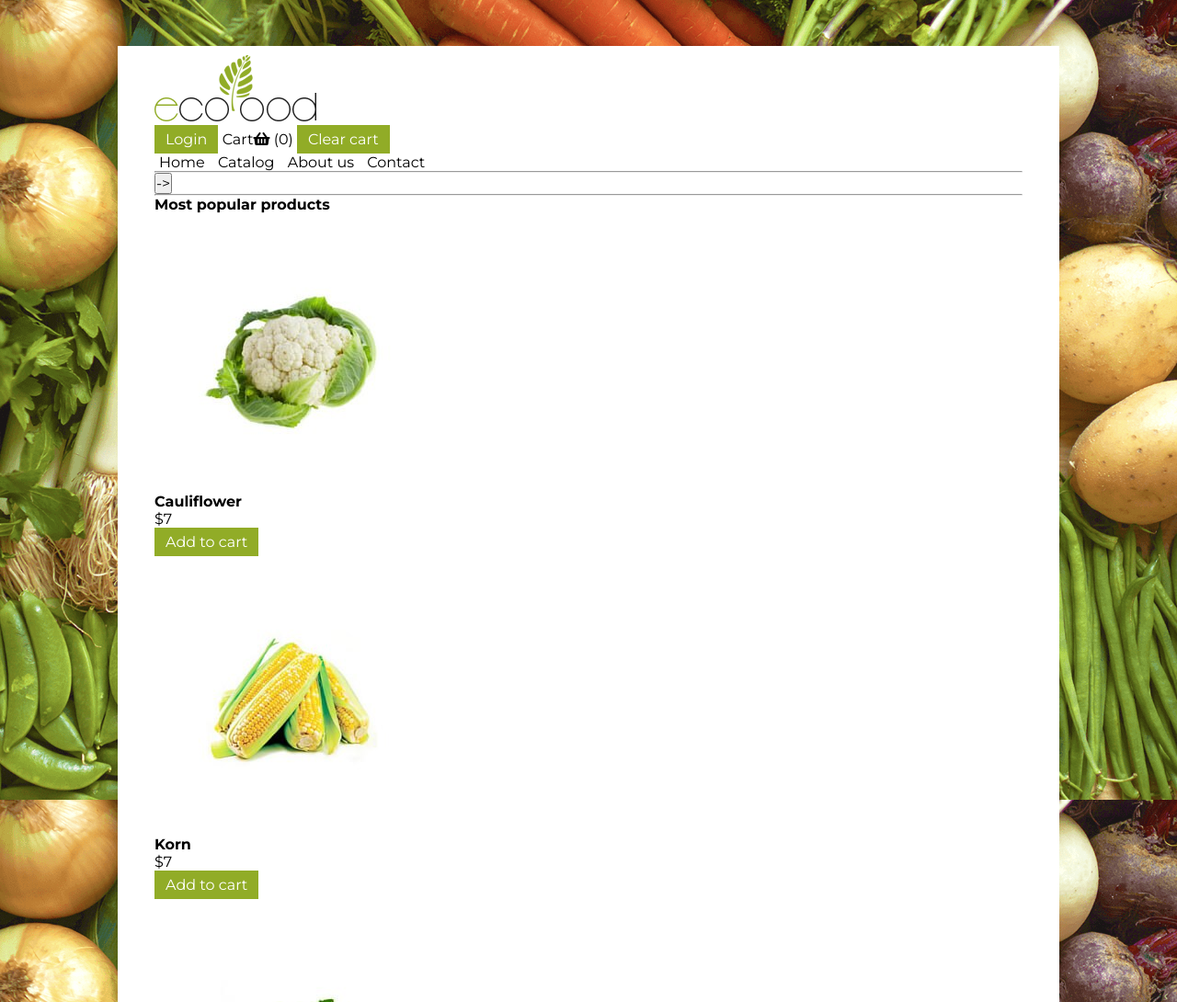
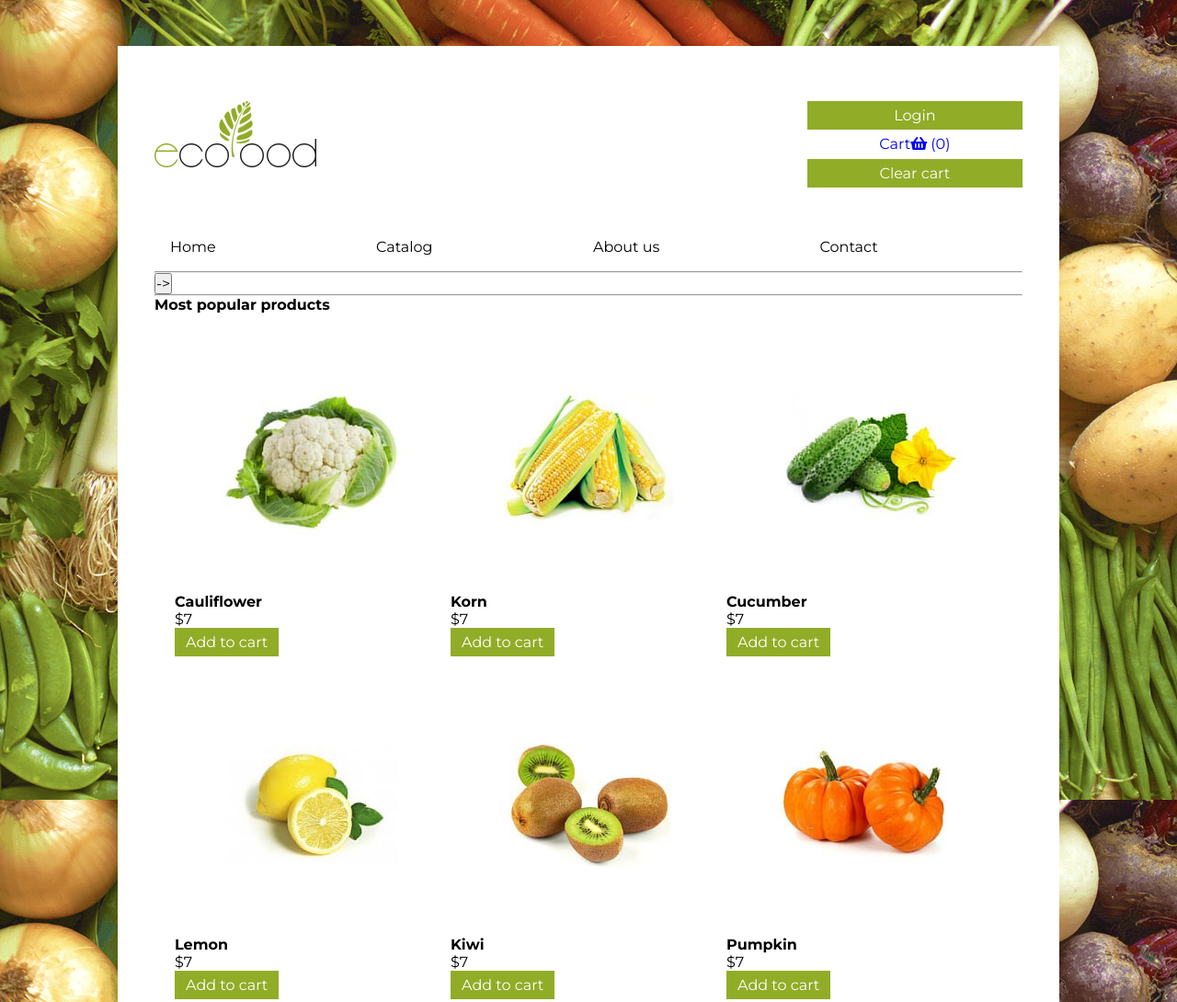
Before and after one commit to lapkay/ECOFOOD, a plain HTML site: page index.html in a window 1280 px wide. Shown: the top 1090 px of the page at 92% size. Drawn offline with Linux system fonts and the light colour scheme.

Commit message:
commit 28.05

```diff
--- a/index.html
+++ b/index.html
@@ -11,11 +11,11 @@
 </head>
 <body>
 	<div class="wrapper">
-		<header>
+		<header class="header">
 			<a href="#"><img src="img/logo.png" alt="logo"></a>
-			<section>
+			<section class="links">
 				<a href="#" class="button">Login</a>
-				<a href="#" class="link">Cart<i class="fas fa-shopping-basket"></i> (<span>0</span>)</a>
+				<a href="#" class="link__1">Cart<i class="fas fa-shopping-basket"></i> (<span>0</span>)</a>
 				<button class="button">Clear cart</button>
 			</section>
 			<nav>
@@ -24,9 +24,9 @@
 				<a href="#" class="link">About us</a>
 				<a href="#" class="link">Contact</a>
 			</nav>
-			<hr>
 		</header>
 		<main>
+			<hr>
 			<button class="yellowButton">-></button>
 			<section>
 				<!-- cerousel -->
--- a/style.scss
+++ b/style.scss
@@ -11,8 +11,11 @@
 	font-size: 16px;
 }
 
-a{
+a {
 	text-decoration: none;
+}
+h2 {
+	width: 100%;
 }
 
 body {
@@ -25,7 +28,40 @@ body {
 	background-color: white;
 	margin: 50px 10%;
 	max-width: 2048px;
-	padding: 10px 40px;
+	padding: 60px 40px;
+
+	.header {
+		display: flex;
+		flex-wrap: wrap;
+		justify-content: space-between;
+
+		a {
+			flex-grow: 4;
+			text-align: start;
+		}
+
+		.links {
+			display: flex;
+			flex-direction: column;
+			flex-grow: 1;
+
+			a {
+				flex-grow: 4;
+				text-align: center;
+			}
+
+			.link__1 {
+				margin: .4em 0;
+			}
+		}
+
+		nav {
+			display: flex;
+			justify-content: center;
+			width: 100%;
+			margin-top: 40px;
+		}
+	}
 
 
 .button {
@@ -44,6 +80,8 @@ body {
 
 .link{
 	color: black;
+	margin-left: 12px;
+	margin-right: 12px;
 	transition: all 0.5s;
 
       &:hover{
@@ -63,3 +101,9 @@ nav > a{
       }
    }
 }
+
+.products {
+	display: flex;
+	flex-wrap: wrap;
+	justify-content: center;
+}
```
Also changed, not shown: style.css, 1 other file.
